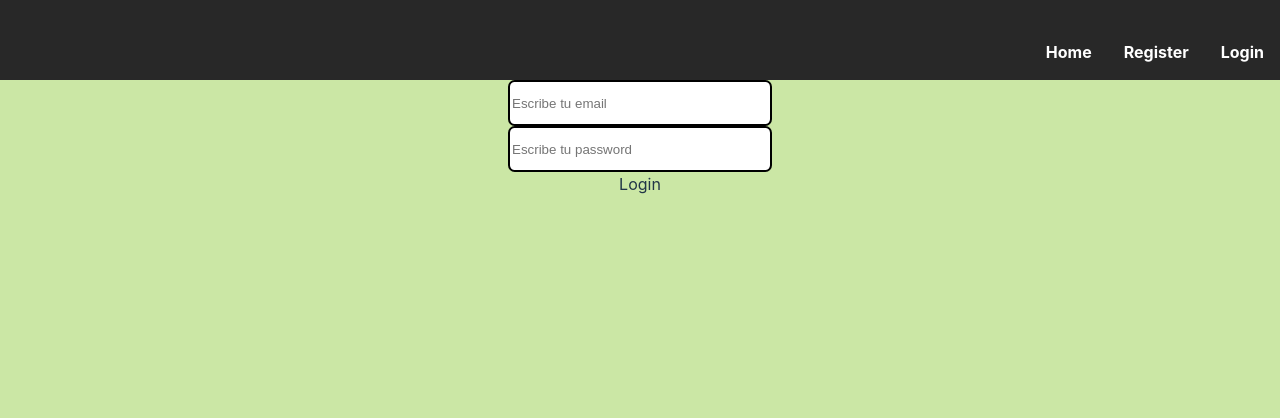
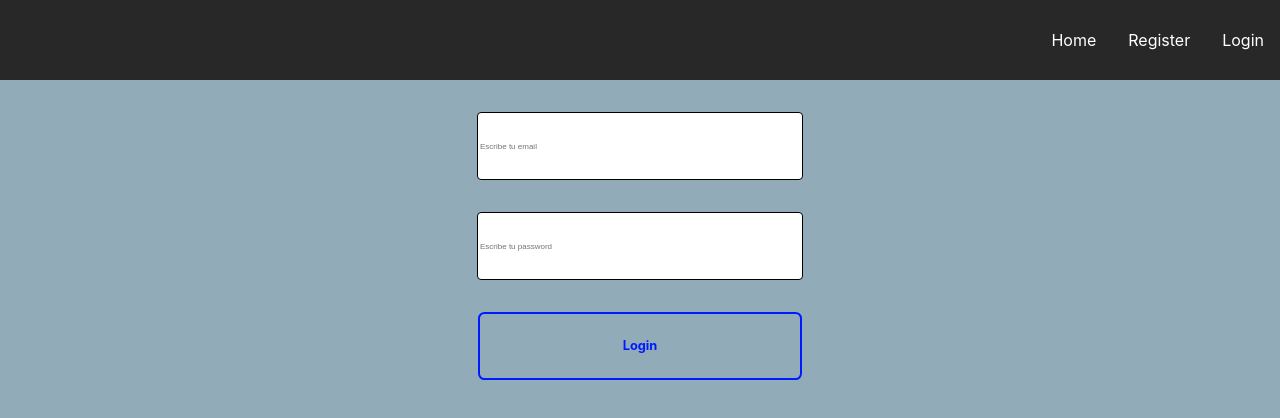
Before and after one commit to Javi-Gallego/FSD_Proyecto7, a React (Vite) app: page /login in a window 1280 px wide. Shown: the top 418 px of the page. Built offline with nearby package versions, Linux system fonts and the light colour scheme.

Commit message:
feat: added styles to links, buttons and inputs on register an login page

```diff
--- a/index.html
+++ b/index.html
@@ -2,7 +2,7 @@
 <html lang="en">
   <head>
     <meta charset="UTF-8" />
-    <link rel="icon" type="image/svg+xml" href="/vite.svg" />
+    <link rel="icon" type="image/png" sizes="32x32" href="./src/img/favicon-32x32.png">
     <meta name="viewport" content="width=device-width, initial-scale=1.0" />
     <title>GeeksHubs Social Network</title>
   </head>
--- a/src/App.css
+++ b/src/App.css
@@ -6,6 +6,8 @@
 }
 
 body {
+  box-sizing: border-box;
+
   display: flex;
   flex-direction: column;
   justify-content: center;
--- a/src/common/AuthButton/AuthButton.css
+++ b/src/common/AuthButton/AuthButton.css
@@ -1,12 +1,34 @@
 .authButtonDesign {
-  width: 10vw;
-  height: 5vh;
+  width: 25vw;
+  height: 8vh;
+
+  display: flex;
+  justify-content: center;
+  align-items: center;
 
   border-radius: 0.5em;
-  border: 0.2em solid black;
-
+  font-size: 0.8rem;
   font-weight: bold;
 
-  background-color: rgb(107, 159, 107);
-  color: rgb(0, 0, 0);
+  cursor: pointer;
+  background-color: transparent;
+  border: 0.18em solid rgb(0, 26, 255);
+  color: rgb(0, 26, 255);
+  transition: .3s;
 }
+
+.authButtonDesign:hover {
+  animation: pulse 1s infinite;
+  transition: .3s;
+}
+@keyframes pulse {
+  0% {
+    transform: scale(1);
+  }
+  70% {
+    transform: scale(.9);
+  }
+    100% {
+    transform: scale(1);
+  }
+}
--- a/src/common/AuthInput/AuthInput.css
+++ b/src/common/AuthInput/AuthInput.css
@@ -1,7 +1,13 @@
 .authInputDesign {
-  width: 20vw;
-  height: 5vh;
+  width: 25vw;
+  height: 8vh;
 
   border-radius: 0.5em;
   border: 0.2em solid black;
+  font-size: 0.5rem;
 }
+
+.authInputDesign:focus {
+  border: 0.2em solid rgb(0, 26, 255);
+  outline: none;
+}
--- a/src/common/Header/Header.css
+++ b/src/common/Header/Header.css
@@ -4,7 +4,7 @@
 
   display: flex;
   justify-content: flex-end;
-  align-items: flex-end;
+  align-items: center;
 
   background-color: rgb(40, 40, 40);
 }
--- a/src/common/HeaderLink/HeaderLink.css
+++ b/src/common/HeaderLink/HeaderLink.css
@@ -1,16 +1,52 @@
 .headerLinkDesign {
+  display: flex;
+  flex-direction: column;
+  justify-content: center;
+  align-items: center;
+
   color: rgb(255, 255, 255);
-  font-weight: bold;
-
+  position: relative;
+  transition: all 300ms ease;
+  width: fit-content;
+  cursor: pointer;
   margin: 1em;
-
-  transition: 0.5s;
 }
 
 .headerLinkDesign:hover {
-  transition: 0.5s;
-  cursor: pointer;
-  transform: scale(1.2);
+  transform: skew(10deg);
+}
 
-  text-shadow: 0 0 0.1em white;
+.headerLinkDesign::before {
+  content: attr(data-name);
+  position: absolute;
+  top: 0;
+  left: -0.2em;
+  background: rgb(40, 40, 40);
+  height: 1em;
+  overflow: hidden;
+  transition: all 300ms ease;
+  padding-left: 0.2em;
 }
+
+.headerLinkDesign:hover::before {
+  top: -0.18em;
+  left: 0;
+  color: rgb(103, 237, 255);
+}
+
+.headerLinkDesign::after {
+  content: "";
+  height: 0.06em;
+  width: 0;
+  position: absolute;
+  top: 50%;
+  left: 50%;
+  transform: translate(-50%, -50%);
+  background: rgb(103, 237, 255);
+  transition: all 300ms ease;
+}
+
+.headerLinkDesign:hover::after {
+  width: 120%;
+  outline: 0.019em solid rgb(255, 255, 255);
+}
--- a/src/common/HeaderLink/HeaderLink.jsx
+++ b/src/common/HeaderLink/HeaderLink.jsx
@@ -5,7 +5,7 @@ export const HeaderLink = ({ title, destination }) => {
   const navigate = useNavigate()
 
   return (
-    <div className="headerLinkDesign" onClick={() => navigate(destination)}>
+    <div data-name={title} className="headerLinkDesign" onClick={() => navigate(destination)}>
       {title}
     </div>
   )
--- a/src/pages/Home/Home.jsx
+++ b/src/pages/Home/Home.jsx
@@ -1,12 +1,12 @@
 import { Header } from "../../common/Header/Header"
-
+import MainImage from "../../img/SocialNetwork.jpg"
 import "./Home.css"
 
 export const Home = () => {
   return (
     <div className="homeDesign">
       <Header />
-      <div>Home</div>
+      <img src={MainImage} />
     </div>
   )
 }
--- a/src/pages/Login/Login.css
+++ b/src/pages/Login/Login.css
@@ -7,5 +7,10 @@
   justify-content: flex-start;
   align-items: center;
 
-  background-color: rgb(203, 231, 165);
+  background-color: rgb(146, 171, 185);
 }
+
+.separator{
+  height: 2em;
+  width: 100vh;
+}
--- a/src/pages/Login/Login.jsx
+++ b/src/pages/Login/Login.jsx
@@ -53,6 +53,7 @@ export const Login = () => {
   return (
     <div className="loginDesign">
       <Header />
+      <div className="separator"></div>
       <AuthInput
         type="email"
         name="email"
@@ -60,6 +61,7 @@ export const Login = () => {
         value={credentials.email || ""}
         functionChange={inputHandler}
       />
+      <div className="separator"></div>
       <AuthInput
         type="password"
         name="password"
@@ -67,10 +69,11 @@ export const Login = () => {
         value={credentials.password || ""}
         functionChange={inputHandler}
       />
+      <div className="separator"></div>
       <AuthButton
         text="Login"
         functionClick={logMe}
-        currentClass="buttonDesign"
+        currentClass="authButtonDesign button-4"
       />
     </div>
   )
--- a/src/pages/Register/Register.css
+++ b/src/pages/Register/Register.css
@@ -7,5 +7,10 @@
   justify-content: flex-start;
   align-items: center;
 
-  background-color: rgb(131, 192, 196);
+  background-color: rgb(146, 171, 185);
 }
+
+.separator{
+  height: 2em;
+  width: 100vh;
+}
--- a/src/pages/Register/Register.jsx
+++ b/src/pages/Register/Register.jsx
@@ -45,6 +45,7 @@ export const Register = () => {
   return (
     <div className="registerDesign">
       <Header />
+      <div className="separator"></div>
       <AuthInput
         type="userName"
         name="userName"
@@ -52,6 +53,7 @@ export const Register = () => {
         value={credentials.userName || ""}
         functionChange={inputHandler}
       />
+      <div className="separator"></div>
       <AuthInput
         type="email"
         name="email"
@@ -59,6 +61,7 @@ export const Register = () => {
         value={credentials.email || ""}
         functionChange={inputHandler}
       />
+      <div className="separator"></div>
       <AuthInput
         type="password"
         name="password"
@@ -66,10 +69,11 @@ export const Register = () => {
         value={credentials.password || ""}
         functionChange={inputHandler}
       />
+      <div className="separator"></div>
       <AuthButton
         text="Register"
         functionClick={regUser}
-        currentClass="authButtonDesign"
+        currentClass="authButtonDesign button-4"
       />
     </div>
   )
```
Also changed, not shown: src/img/SocialNetwork.jpg (added), src/img/favicon-32x32.png (added).
